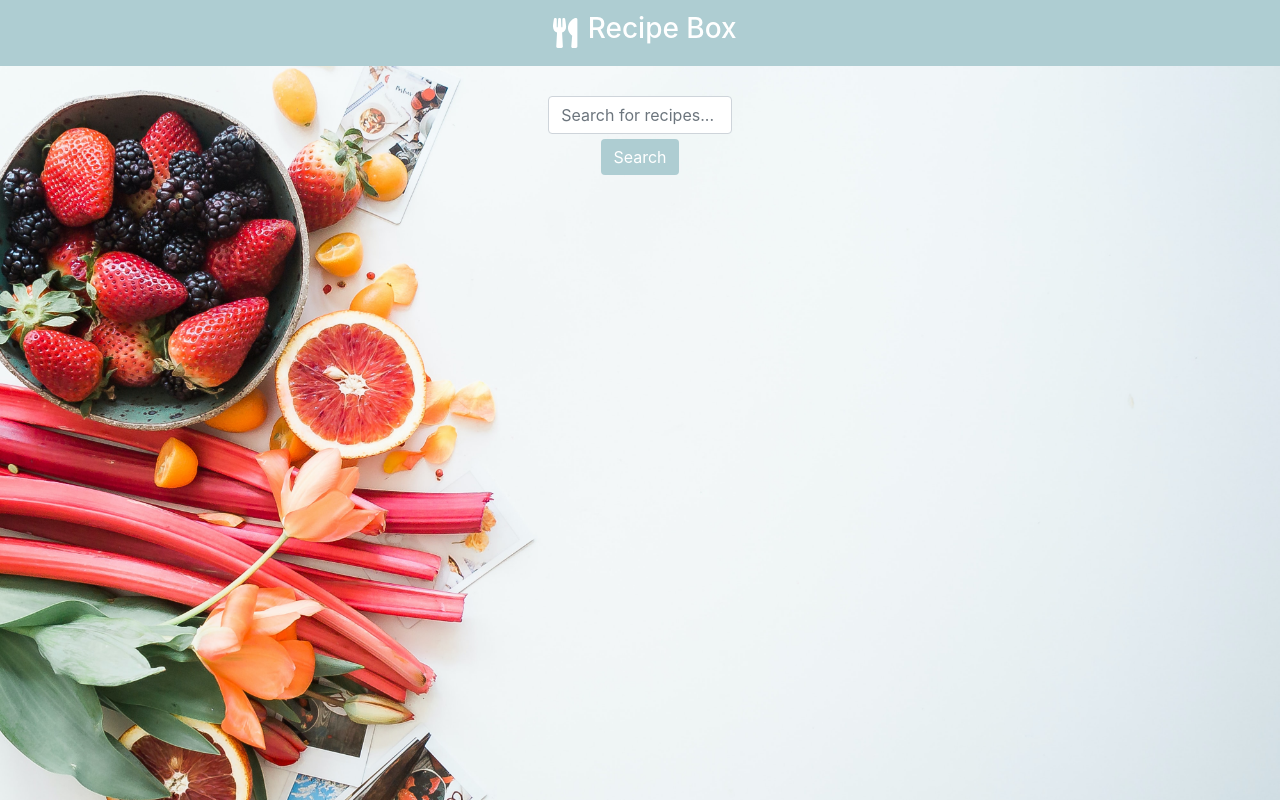
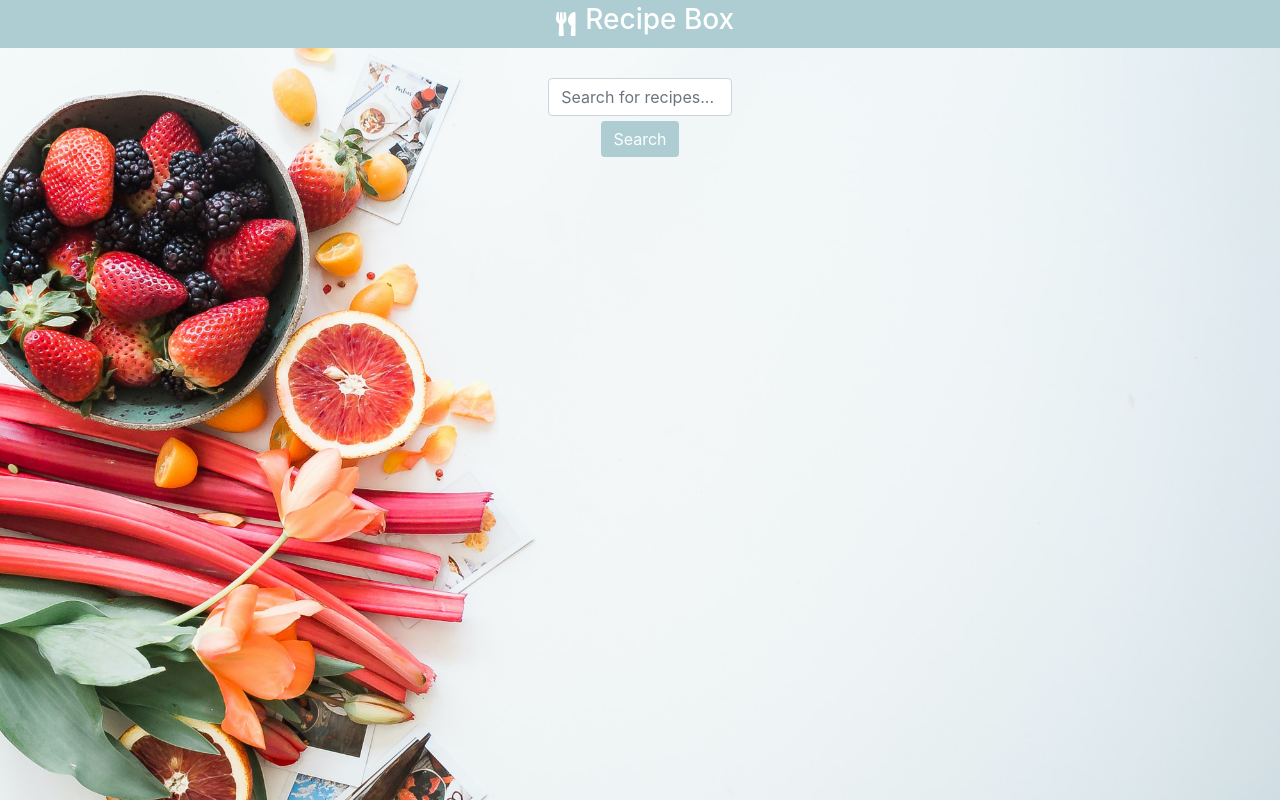
Before and after one commit to Daneika/recipe-box, a React (Create React App) app: page / in a window 1280 px wide. Built offline with nearby package versions, Linux system fonts and the light colour scheme.

Commit message:
Change header sizing

```diff
--- a/src/components/header/Header.js
+++ b/src/components/header/Header.js
@@ -12,15 +12,16 @@ export default function Header() {
       alignItems: "center",
       backgroundColor: "#AECDD2",
       color: "white",
+      height: "3em",
     },
     icon: {
       margin: 10,
-      fontSize: 30,
+      fontSize: "1.5em",
     },
   };
   return (
     <div>
-      <Navbar style={useStyles.navbar} expand="lg">
+      <Navbar style={useStyles.navbar}>
         <FontAwesomeIcon style={useStyles.icon} icon={faUtensils} size="lg" />
         <h3> Recipe Box</h3>
       </Navbar>
```
